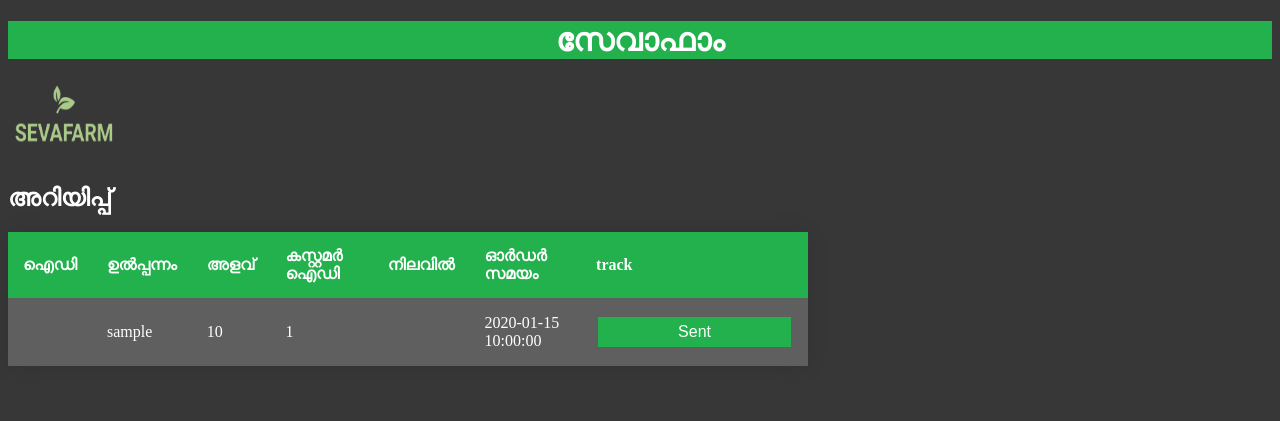
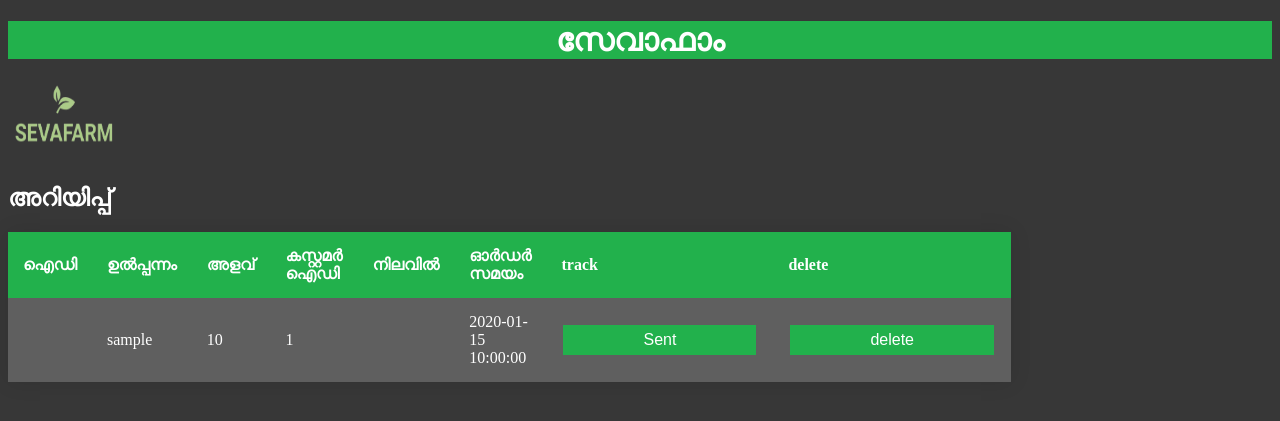
Before and after one commit to shafia774/sevafarm-localhost, a PHP site: page /sevafarm/notifications/notifications.php in a window 1280 px wide. Shown: the top 421 px of the page. Run offline with PHP 8.4, Linux system fonts and the light colour scheme; tables that the repository leaves empty or names only in its code hold one stand-in row (values such as "Sample post"); data that the repository does not hold is empty.

Commit message:
Update notifications.php

```diff
--- a/sevafarm/sevafarm/notifications/notifications.php
+++ b/sevafarm/sevafarm/notifications/notifications.php
@@ -40,6 +40,7 @@ $status = [
 			<th><?php __('Status'); ?></th>
 			<th><?php __('Order Time'); ?></th>
 			<th><?php __('Track'); ?></th>
+			<th><?php __('Delete'); ?></th>
 		</thead>
 		<?php
 		foreach($stocks as $stock ):
@@ -57,6 +58,14 @@ $status = [
 							<input type="submit" value="Sent" class="track" >
 					</form>
 				</td>
+				<td>
+           <form method="post" action="delete.php">
+							<input type="hidden" name="id" value="<?= $stock['ID'];  ?>">
+							<input type="hidden" name="product" value="<?= $stock['product'];  ?>">
+							<input type="hidden" name="quantity" value="<?= $stock['quantity'];  ?>">
+							<input type="submit" value="delete" class="track" >
+					</form>
+				</td>
 
 		</tr>
 		<?php endforeach; ?>
```
